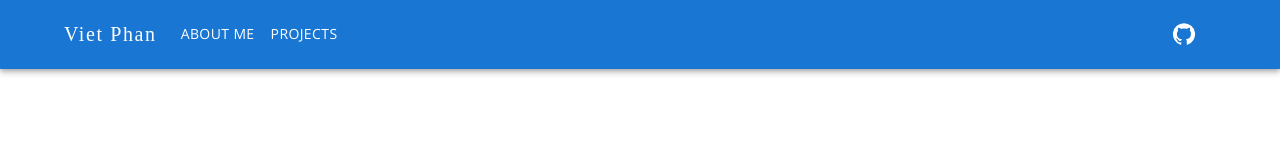
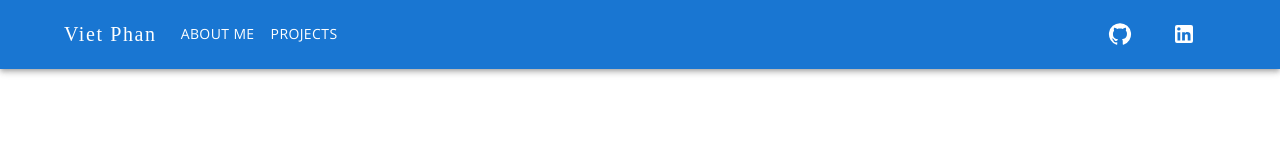
Before and after one commit to v8phan-zz/portfolio2, a React (Create React App) app: page / in a window 1280 px wide. Shown: the top 160 px of the page. Built offline with nearby package versions, Linux system fonts and the light colour scheme; a web font is replaced by a local one.

Commit message:
added linkedin

```diff
--- a/src/components/Navbar.js
+++ b/src/components/Navbar.js
@@ -10,6 +10,7 @@ import Button from "@mui/material/Button";
 import Menu from "@mui/material/Menu";
 import MenuIcon from "@mui/icons-material/Menu";
 import GitHubIcon from "@mui/icons-material/GitHub";
+import LinkedInIcon from '@mui/icons-material/LinkedIn';
 
 //const pages = ["About", "Projects", "Contact"];
 
@@ -117,14 +118,24 @@ const Navbar = () => {
           >
             <GitHubIcon />
           </Button>
-          {/* buttons on full size screen */}
+          <Button
+            href="https://www.linkedin.com/in/viet-phan-889069147"
+            target="_blank"
+            rel="noreferrer"
+            sx={{ display: { xs: "flex", md: "none" }, color: "white" }}
+          >
+            <LinkedInIcon />
+          </Button>
+
+{/* mobile */}
+
           <Typography
             variant="h5"
             noWrap
             component="a"
             href=""
             sx={{
-              mr: 2,
+              ml: 2,
               display: { xs: "flex", md: "none" },
               flexGrow: 1,
               fontFamily: "Abhaya Libre",
@@ -168,7 +179,7 @@ const Navbar = () => {
               </Link>
             </Button>
           </Box>
-          <Box sx={{ flexGrow: 0 }}>
+          <Box sx={{ display: 'flex' }}>
             <Button
               href="https://github.com/v8phan"
               target="_blank"
@@ -181,6 +192,14 @@ const Navbar = () => {
             >
               <GitHubIcon />
             </Button>
+            <Button
+              href="https://www.linkedin.com/in/viet-phan-889069147"
+              target="_blank"
+              rel="noreferrer"
+              sx={{ display: { xs: "none", md: "flex" }, color: "white" }}
+            >
+              <LinkedInIcon />
+            </Button>
           </Box>
         </Toolbar>
       </Container>
```
